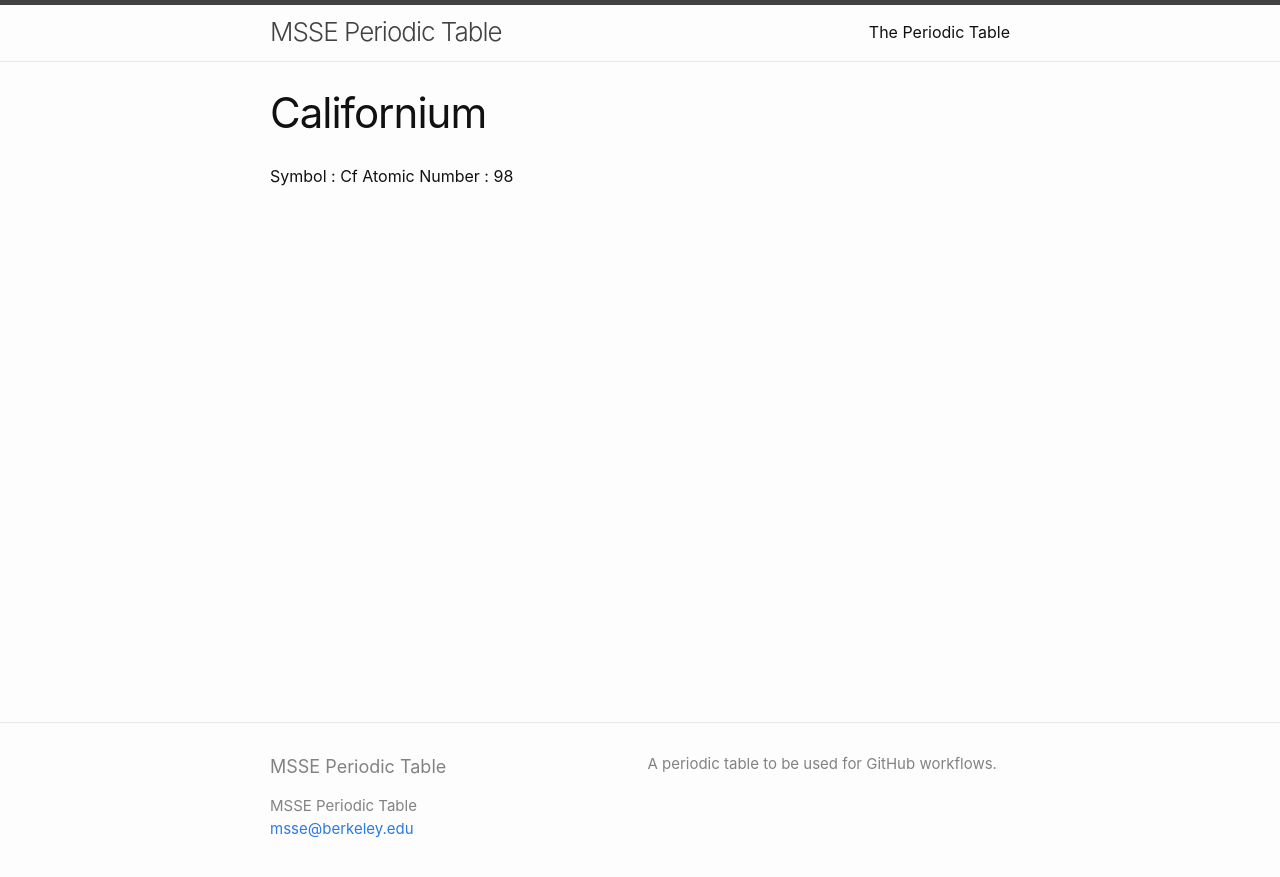
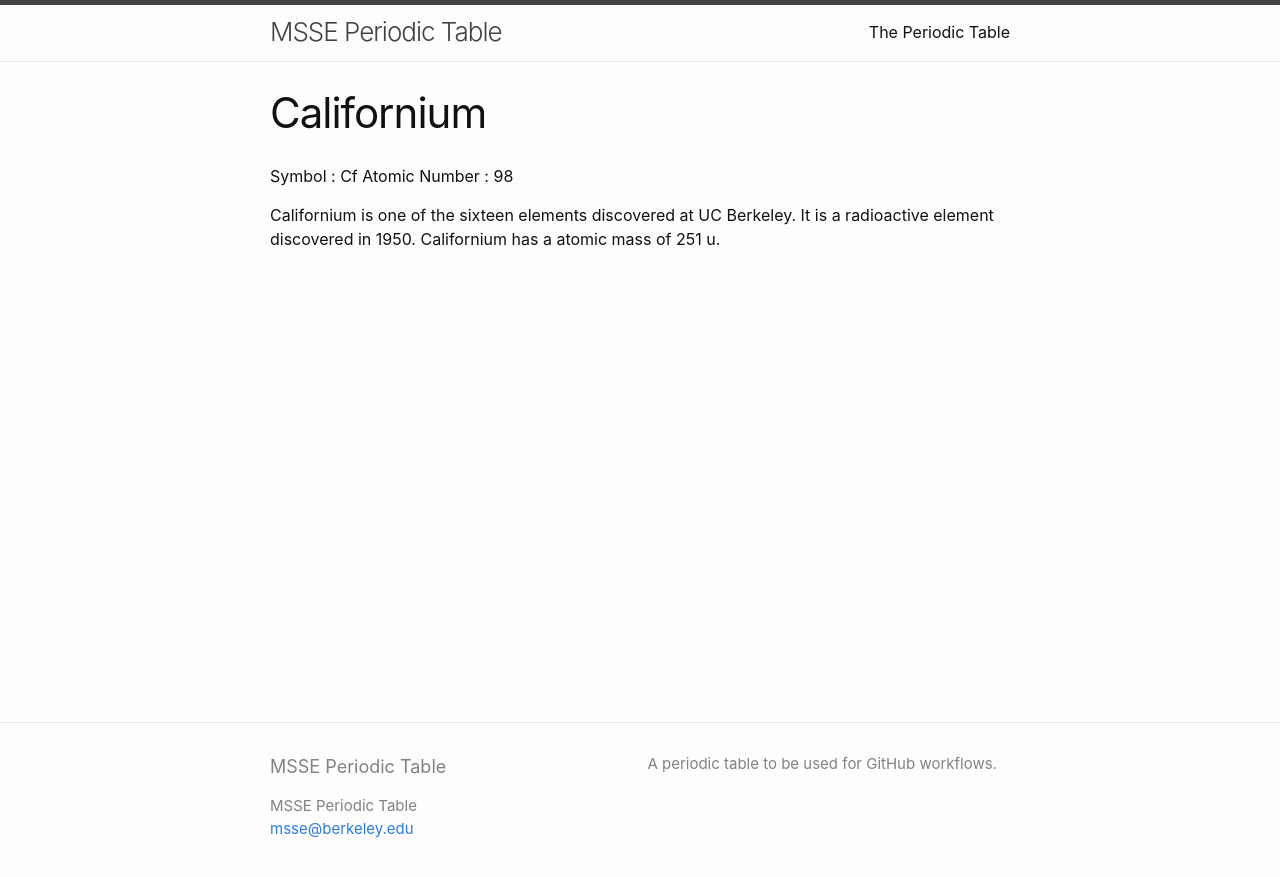
Before and after one commit to msse-chem-280-2023/periodic-table, a Jekyll site: the page built from elements/Californium.md, in a window 1280 px wide. Shown: the top 877 px of the page. Built offline with Jekyll 4.4.1, drawn with Linux system fonts in a browser that asks for light colours.

Commit message:
updated Californium.md page with additional info

```diff
--- a/elements/Californium.md
+++ b/elements/Californium.md
@@ -5,3 +5,7 @@ title: Californium
 
 Symbol : Cf
 Atomic Number : 98
+
+Californium is one of the sixteen elements discovered at UC Berkeley.
+It is a radioactive element discovered in 1950.
+Californium has a atomic mass of 251 u.
```
